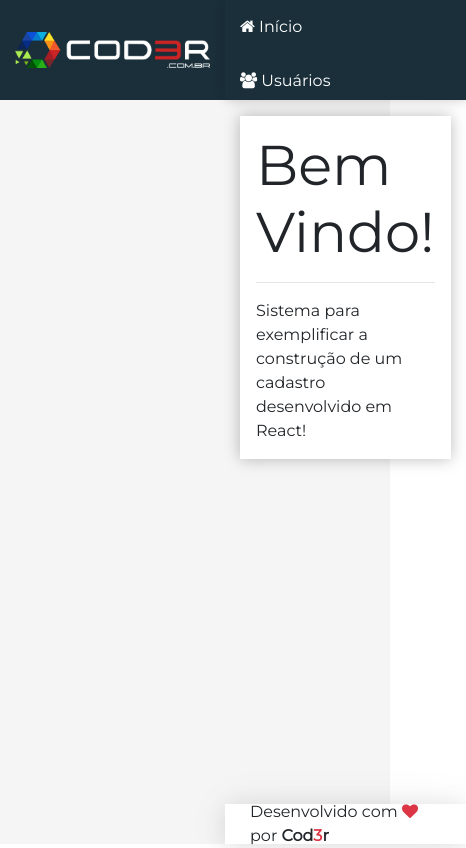
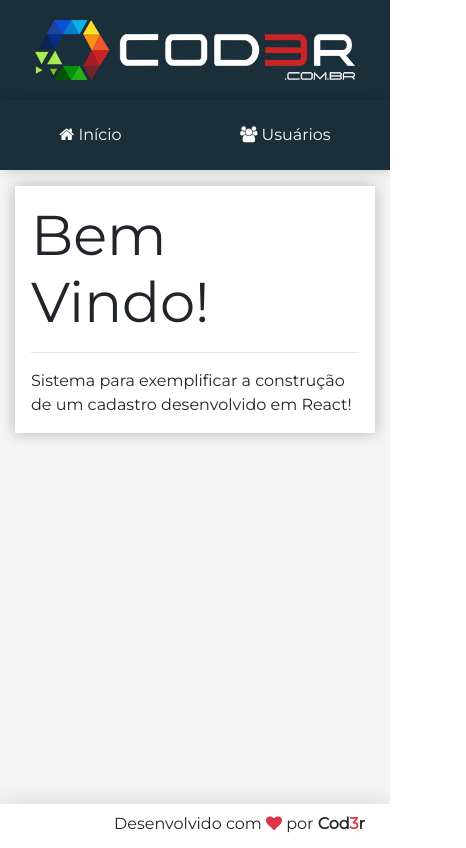
Before and after one commit to robertov8/crud-react, a React (Create React App) app in the folder frontend/: page / in a window 390 px wide. Shown: the whole page, 466 px wide, since content can reach past the window. Built offline with nearby package versions, Linux system fonts and the light colour scheme.

Commit message:
Adicionando Responsividade

```diff
--- a/frontend/src/components/template/Logo/Logo.css
+++ b/frontend/src/components/template/Logo/Logo.css
@@ -9,3 +9,9 @@
     padding: 0 15px;
     width: 100%;
 }
+
+@media (max-width: 576px) {
+   aside.logo img {
+      width: 350px;
+   }
+}
--- a/frontend/src/components/template/Nav/Nav.css
+++ b/frontend/src/components/template/Nav/Nav.css
@@ -16,3 +16,21 @@
 .menu a:hover {
     background: linear-gradient(135deg, #07a7e3 0%, #32dac3 100%);
 }
+
+@media (max-width: 768px) {
+    .menu {
+        display: flex;
+        justify-content: flex-start;
+        align-items: center;
+    }
+    .menu a {
+        display: inline;
+        padding: 10px;
+        margin: 0;
+    }
+
+    .menu {
+        height: 100%;
+        justify-content: space-around;
+    }
+}
--- a/frontend/src/main/App.css
+++ b/frontend/src/main/App.css
@@ -3,6 +3,7 @@
 
     --logo-height: 100px;
     --header-height: 100px;
+    --menu-top-height: 70px;
     --aside-width: 225px;
     --footer-height: 40px;
 
@@ -17,7 +18,7 @@
 }
 
 .app {
-    margin: 0px;
+    margin: 0;
     display: grid;
     grid-template-columns: var(--aside-width) 1fr;
     grid-template-rows: var(--header-height) 1fr var(--footer-height);
@@ -34,6 +35,10 @@
     grid-area: header;
 }
 
+aside.menu-area {
+    grid-area: menu;
+}
+
 main.content {
     grid-area: content;
 }
@@ -41,3 +46,35 @@
 footer.footer {
     grid-area: footer;
 }
+
+@media(max-width: 768px) {
+    .app {
+        grid-template-columns: var(--aside-width) 1fr;
+        grid-template-rows:
+                var(--header-height)
+                var(--menu-top-height)
+                1fr
+                var(--footer-height);
+        grid-template-areas:
+                'logo header'
+                'menu menu'
+                'content content'
+                'footer footer';
+    }
+}
+
+@media (max-width: 576px) {
+    .app {
+        grid-template-columns: 1fr;
+        grid-template-rows:
+                var(--logo-height)
+                var(--menu-top-height)
+                1fr
+                var(--footer-height);
+        grid-template-areas:
+                'logo'
+                'menu'
+                'content'
+                'footer';
+    }
+}
```
